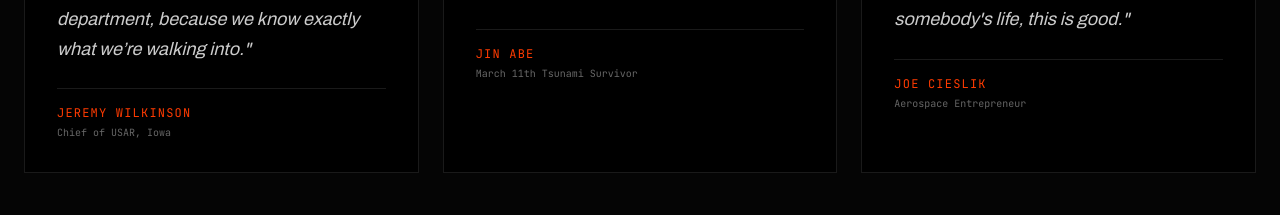
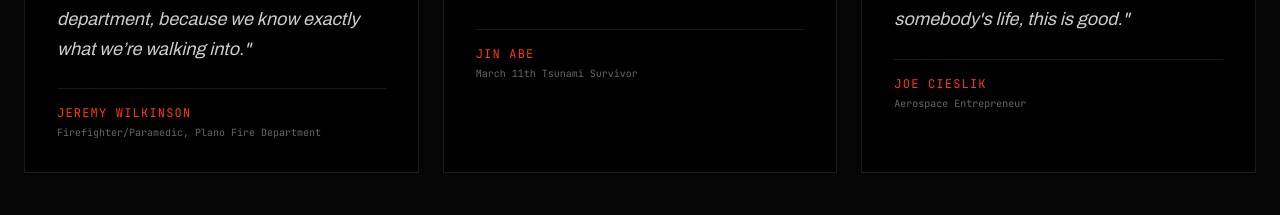
Before and after one commit to Aeris-Drones/website, a React (Vite) app: page /about in a window 1280 px wide. Shown: the part 5320-5535 px from the top of the page. Built offline with nearby package versions, Linux system fonts and the light colour scheme.

Commit message:
fix: correct Jeremy Wilkinson quote context

```diff
--- a/components/AboutPage.tsx
+++ b/components/AboutPage.tsx
@@ -182,7 +182,7 @@ const QUOTES = [
         id: 'Q-01',
         text: '"AERIS can make things safer for everyone-the public, because we can reach them faster, and the fire department, because we know exactly what we’re walking into."',
         author: 'Jeremy Wilkinson',
-        context: 'Chief of USAR, Iowa'
+        context: 'Firefighter/Paramedic, Plano Fire Department'
     },
     {
         id: 'Q-02',
```
